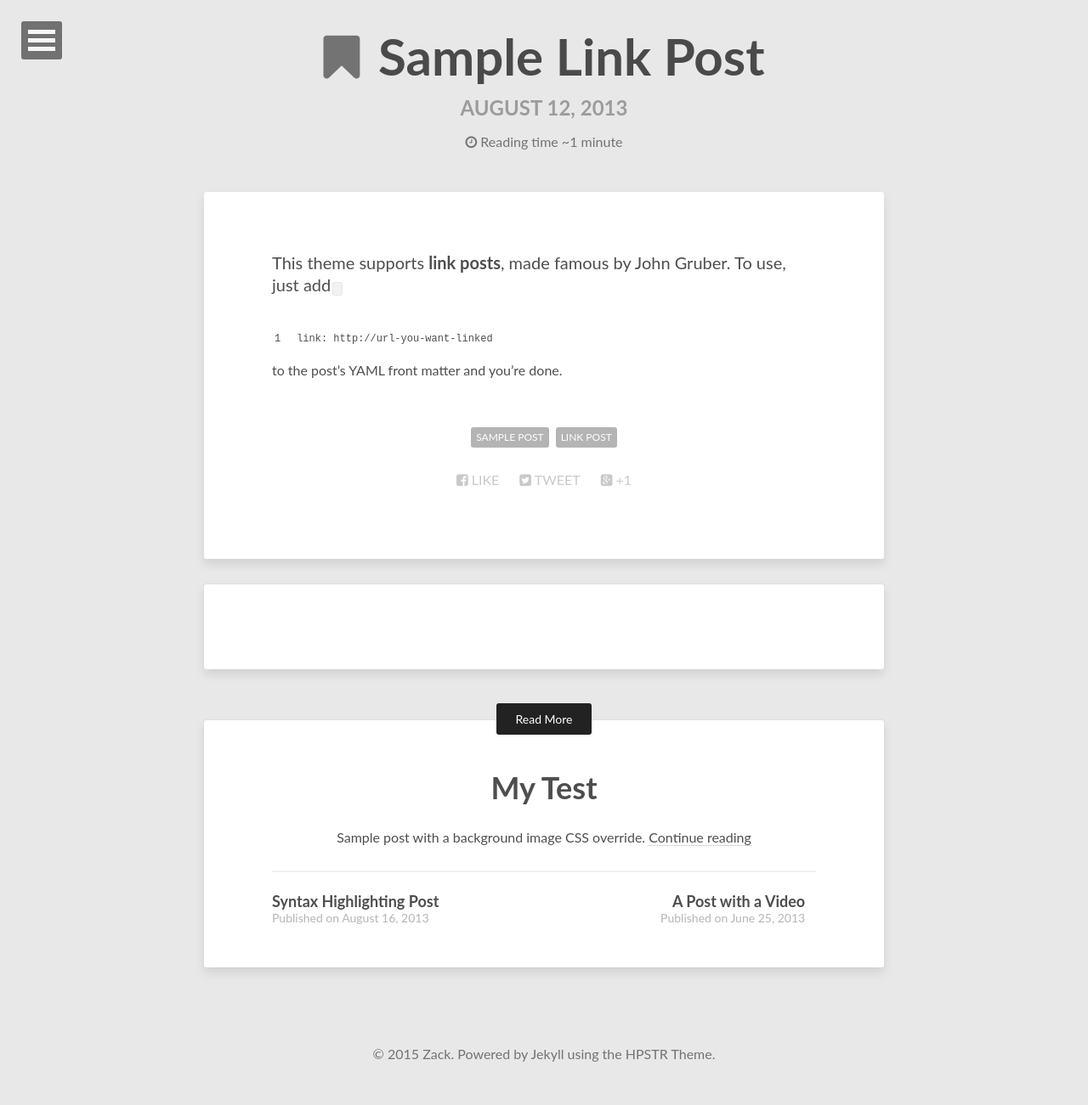
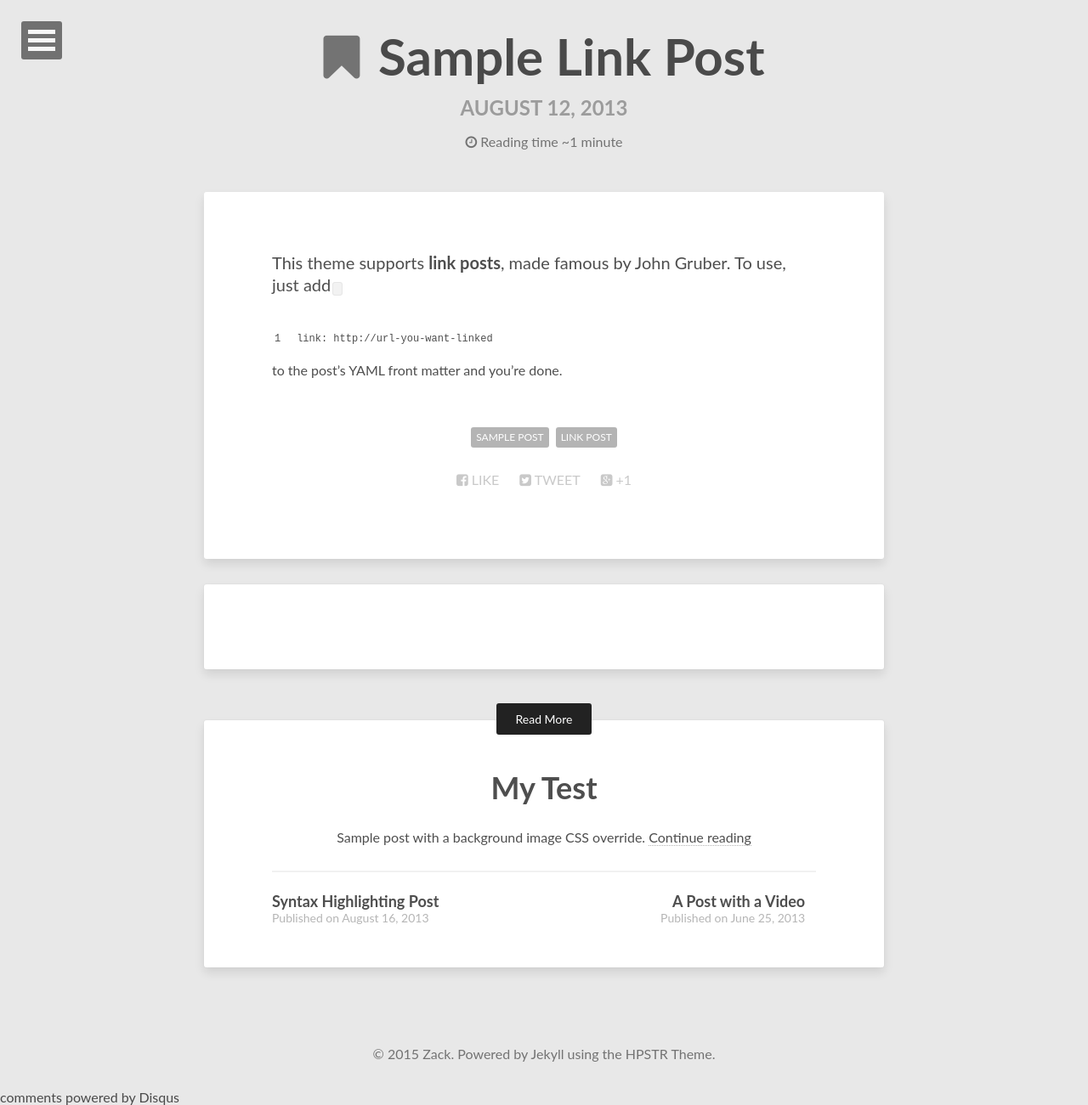
Before and after one commit to ZackZK/ZackZK.github.io, a Jekyll site: the page built from _posts/2013-08-12-sample-link-post.md, in a window 1280 px wide. Shown: the whole page at 85% size. Built offline with Jekyll 4.4.1, drawn with Linux system fonts in a browser that asks for light colours; comment, search, counter and statistics services are not loaded; some of the changed lines change nothing that is shown.

Commit message:
Revert "replace disqus with duoshuo"
This reverts commit 4bb97783d117d19c217c91663ee67e96d85a5e20.

```diff
--- a/_config.yml
+++ b/_config.yml
@@ -1,6 +1,6 @@
 title:            Zack 的博客
 description:      Zhang Ke的博客
-duoshuo_shortname: qt4
+disqus_shortname: hpstrtheme
 reading_time:     true
 words_per_minute: 200
 # Your site's domain goes here (eg: //mmistakes.github.io, http://mademistakes.com, etc)
@@ -51,11 +51,6 @@
 # Amount of post to show on home page
 paginate: 5
 
-comments :
-    provider : duoshuo
-    duoshuo :
-      short_name : qt4
-
 kramdown:
   auto_ids: true
   footnote_nr: 1
--- a/_includes/duoshuo.html
+++ /dev/null
@@ -1,16 +0,0 @@
-<!-- 多说评论框 start -->
-	<div class="ds-thread" data-thread-key={{ page.id }} data-title={{ page.title }} data-url=zackzk.github.io/{{ page.url }}></div>
-<!-- 多说评论框 end -->
-<!-- 多说公共JS代码 start (一个网页只需插入一次) -->
-<script type="text/javascript">
-var duoshuoQuery = {short_name:"qt4"};
-	(function() {
-		var ds = document.createElement('script');
-		ds.type = 'text/javascript';ds.async = true;
-		ds.src = (document.location.protocol == 'https:' ? 'https:' : 'http:') + '//static.duoshuo.com/embed.js';
-		ds.charset = 'UTF-8';
-		(document.getElementsByTagName('head')[0]
-		 || document.getElementsByTagName('body')[0]).appendChild(ds);
-	})();
-	</script>
-<!-- 多说公共JS代码 end -->
--- a/_includes/scripts.html
+++ b/_includes/scripts.html
@@ -1,4 +1,18 @@
 <script>window.jQuery || document.write('<script src="{{ site.url }}/assets/js/vendor/jquery-1.9.1.min.js"><\/script>')</script>
 <script src="{{ site.url }}/assets/js/scripts.min.js"></script>
 
-{% if page.comments != false %}{% include duoshuo.html %}{% endif %}
+{% if site.google_analytics %}
+<!-- Asynchronous Google Analytics snippet -->
+<script>
+  (function(i,s,o,g,r,a,m){i['GoogleAnalyticsObject']=r;i[r]=i[r]||function(){
+    (i[r].q=i[r].q||[]).push(arguments)},i[r].l=1*new Date();a=s.createElement(o),
+    m=s.getElementsByTagName(o)[0];a.async=1;a.src=g;m.parentNode.insertBefore(a,m)
+  })(window,document,'script','//www.google-analytics.com/analytics.js','ga');
+
+  ga('create', '{{ site.google_analytics }}', 'auto');
+  ga('require', 'linkid', 'linkid.js');
+  ga('send', 'pageview');
+</script>
+{% endif %}
+
+{% if page.comments != false %}{% include disqus_comments.html %}{% endif %}
```
